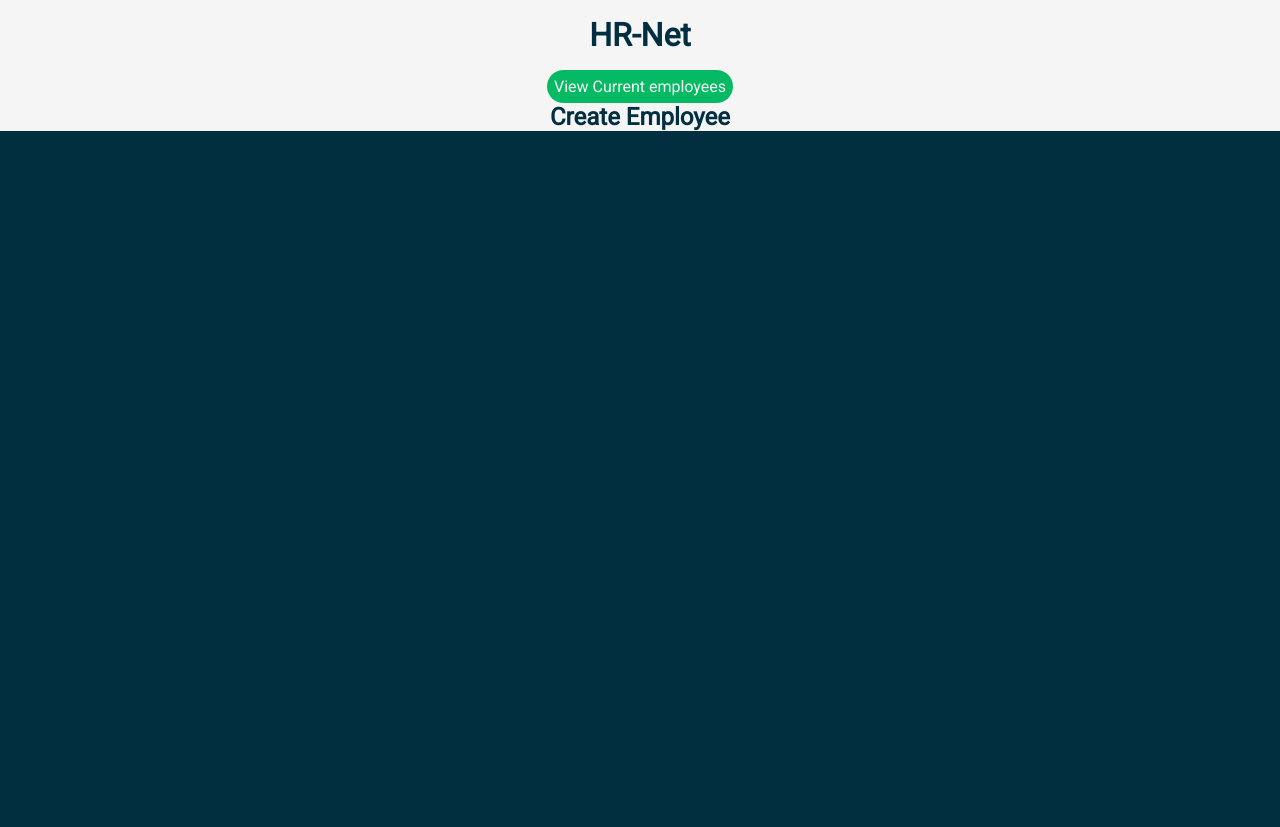
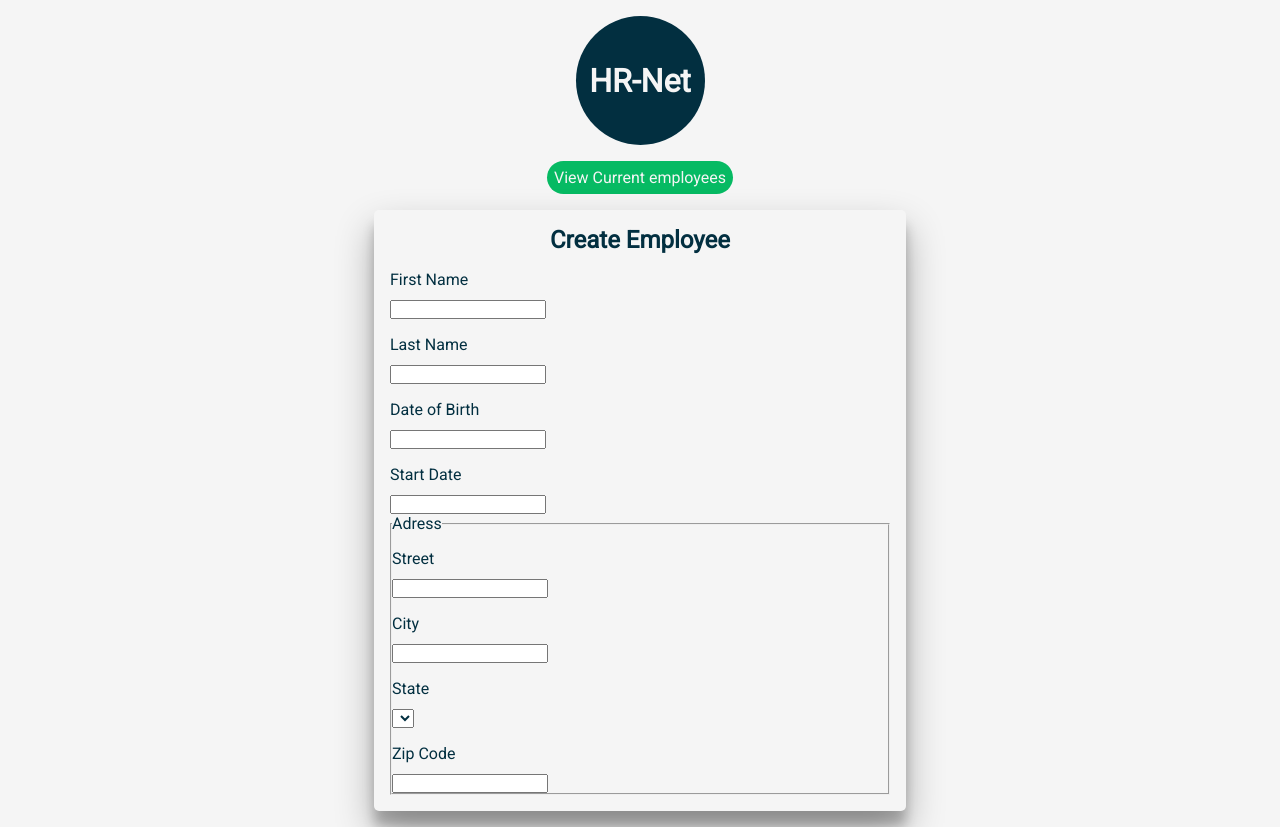
Before and after one commit to Ivan42210/projet_14_HR-net, a React (Vite) app: page / in a window 1280 px wide. Before the commit the page ends 800 px from the top, so only its background shows below. Built offline with nearby package versions, Linux system fonts and the light colour scheme.

Commit message:
fieldset

```diff
--- /dev/null
+++ b/src/Components/FieldSet/index.jsx
@@ -0,0 +1,24 @@
+
+
+export default function Fieldset(){
+    return(
+        <>
+            <fieldset className="adress">
+                <legend>Adress</legend>
+
+                <label htmlFor="street">Street</label>
+                    <input id="street" type="text" />
+
+                    <label htmlFor="city">City</label>
+                    <input id="city" type="text" />
+
+                    <label htmlFor="state">State</label>
+                    <select name="state" id="state"></select>
+
+                    <label htmlFor="zip-code">Zip Code</label>
+                    <input id="zip-code" type="number" />
+
+            </fieldset>
+        </>
+    )
+}
--- a/src/Components/Form/Form.css
+++ b/src/Components/Form/Form.css
@@ -0,0 +1,5 @@
+label {
+    display: block;
+    margin-top: 1rem;
+    margin-bottom: 10px;
+}
--- a/src/Components/Form/index.jsx
+++ b/src/Components/Form/index.jsx
@@ -1,7 +1,24 @@
+import Fieldset from '../FieldSet'
+import './Form.css'
+
 export default function Form(){
     return(
         <>
+            <form>
+                <label htmlFor="first-name">First Name</label>
+                <input type="text" id='first-name' />
 
+                <label htmlFor="last-name">Last Name</label>
+                <input type="text" id="last-name" />
+
+                <label htmlFor="date-of-birth">Date of Birth</label>
+                <input id="date-of-birth" type="text" />
+
+                <label htmlFor="start-date">Start Date</label>
+                <input id="start-date" type="text" />
+
+                <Fieldset />
+            </form>
         </>
     )
 }
--- a/src/Components/Header/Header.css
+++ b/src/Components/Header/Header.css
@@ -1,4 +1,21 @@
 .header {
     padding: 1em;
-    text-align: center;
 }
+
+.title {
+    display: flex;
+    align-items: center;
+    justify-content: center;
+}
+
+.logo {
+    width: 129px;
+    background: var(--dark);
+    height: 129px;
+    border-radius: 50%;
+    margin: 0 auto;
+}
+
+.logo > h1 {
+    color: var(--light);
+}
--- a/src/Components/Header/index.jsx
+++ b/src/Components/Header/index.jsx
@@ -4,7 +4,7 @@ import './Header.css'
 export default function Header(){
     return(
         <header className="header">
-            <div className='header-title'>
+            <div className='title logo'>
                 <h1>HR-Net</h1>
             </div>
         </header>
--- a/src/Pages/Home/home.jsx
+++ b/src/Pages/Home/home.jsx
@@ -3,6 +3,7 @@ import Header from '../../Components/Header'
 import './Home.css'
 import '../../styles/Button.css'
 import { NavLink } from 'react-router-dom'
+import Form from '../../Components/form'
 
 function Home() {
 
@@ -13,10 +14,11 @@ function Home() {
      <main className='container'>
 
        <NavLink to={'/employees'} className={'btn btn-success'}>View Current employees</NavLink>
-        <h2>Create Employee</h2>
 
-
-
+        <div className='form-part b-shadow'>
+          <h2>Create Employee</h2>
+          <Form />
+        </div>
      </main>
     </>
   )
--- a/src/index.css
+++ b/src/index.css
@@ -84,3 +84,22 @@ body {
 .text-dark {
   color: var(--dark);
 }
+
+/*graphic elements*/
+
+.b-shadow {
+  box-shadow: rgba(0, 0, 0, 0.3) 0px 19px 38px, rgba(0, 0, 0, 0.22) 0px 15px 12px;
+}
+
+/*general elements*/
+
+.form-part {
+  margin: 1em auto;
+  width: 500px;
+  border-radius: 5px;
+  padding: 1em;
+}
+
+.form-part > h2 {
+  text-align: center;
+}
```
